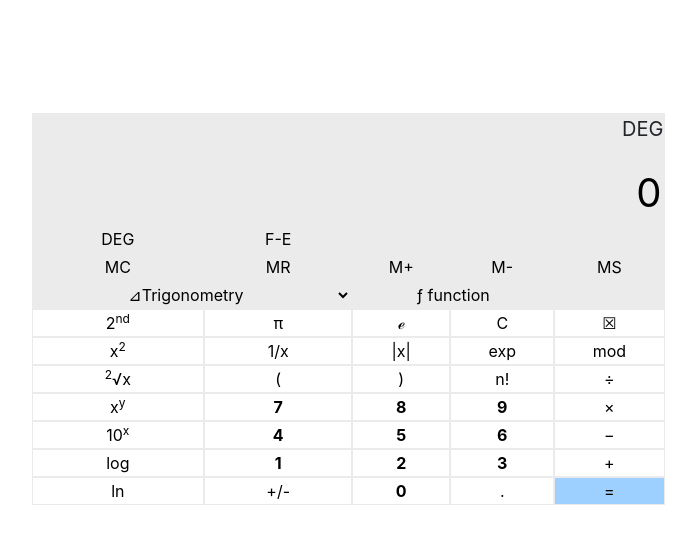
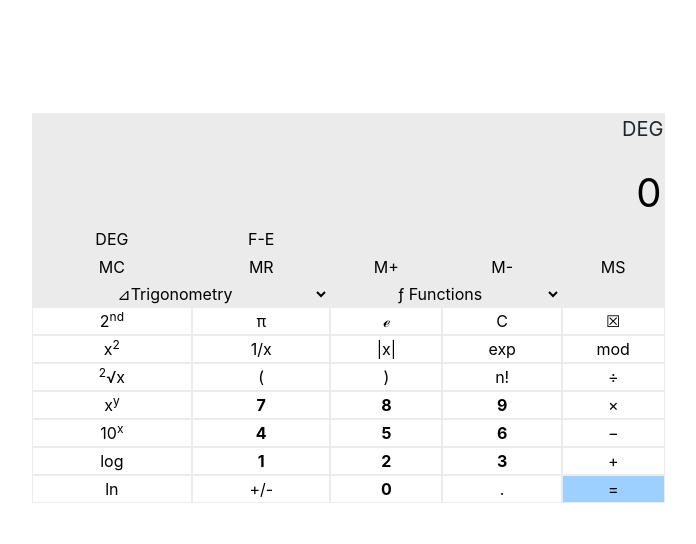
Before and after one commit to DeepSanandiyaDS/Simform-Assignment-JavaScript-Practical, a plain HTML site: page index.html in a window 1280 px wide. Shown: the whole page, without its empty margins (331-1027 px from the left). Drawn offline with nearby package versions, Linux system fonts and the light colour scheme.

Commit message:
Update index.html

```diff
--- a/index.html
+++ b/index.html
@@ -42,15 +42,14 @@
                      <option value="tan">Tan</option>
                   </select>
                </td>
-                <td colspan="2"><button class="text_button_style" onclick="display('')"><span>&#x192; function</span></button> </td>
-                <!-- <td colspan="2">
-                  <select class="text_button_style" id="ddlTrigonometry" onchange="ddlFunctions_Change()">
-                     <option value="Trigonometry"><span>&#x192;Functions</span></option>
-                     <option value="sin">Sin</option>
-                     <option value="cos">Cos</option>
-                     <option value="tan">Tan</option>
+                <td colspan="2">
+                  <select class="text_button_style" id="ddlFunctions" onchange="ddlFunctions_Change()">
+                     <option value="Functions"><span>&#x192; Functions</span></option>
+                     <option value="ceil">&#8968;X&#8969;</option>
+                     <option value="floor"> &#8970;X&#8971;</option>
+                     <option value="random">rand</option>
                   </select>
-               </td> -->
+               </td>
              </tr>
              <tr>
                 <td><button class="button_style" onclick="round_2decimal('')"><span>2<sup>nd</sup></span></button></td>
```
